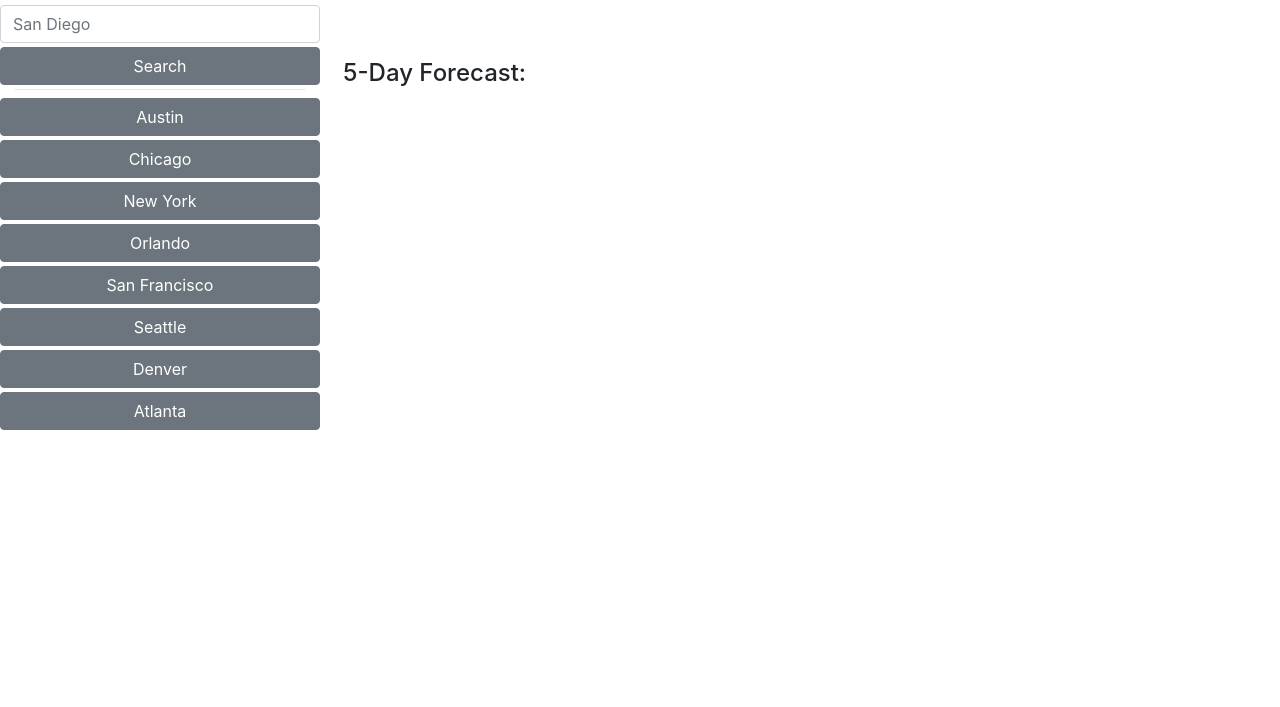
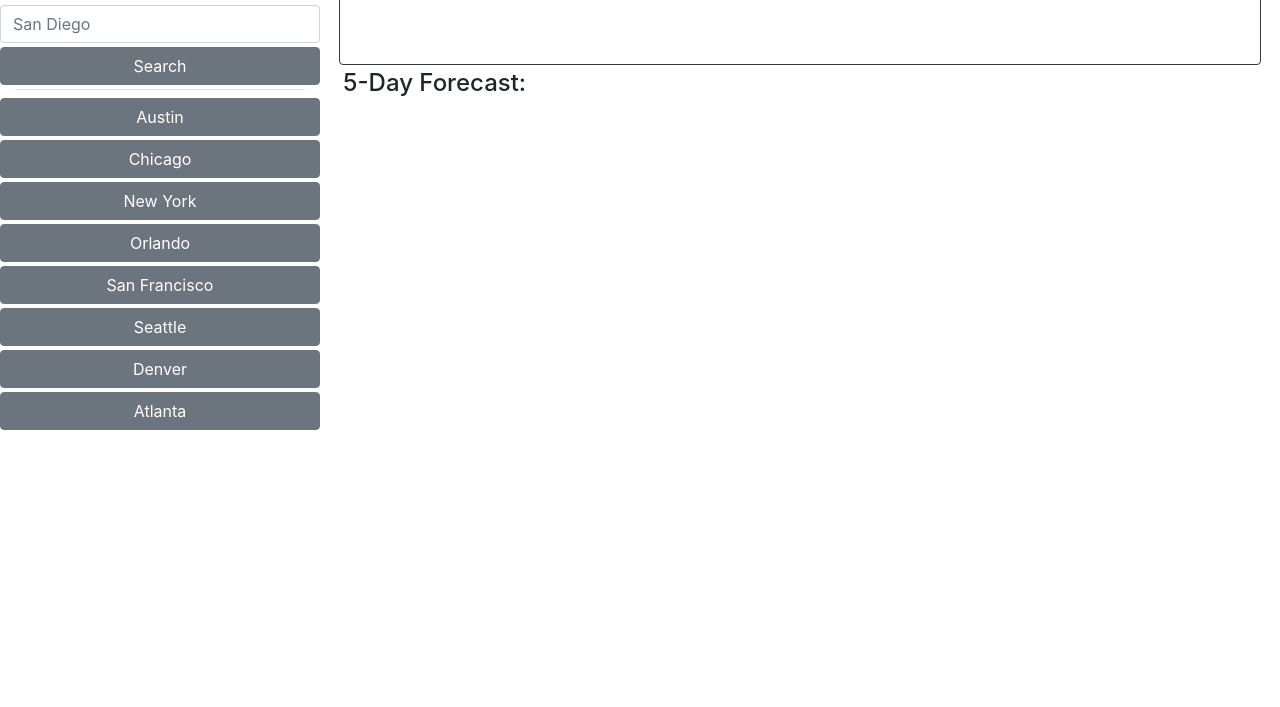
Before and after one commit to grsmith35/weather-man, a plain HTML site: page index.html in a window 1280 px wide. Shown: the part 93-800 px from the top of the page. Drawn offline with nearby package versions, Linux system fonts and the light colour scheme.

Commit message:
added border to todays weather

```diff
--- a/index.html
+++ b/index.html
@@ -54,7 +54,7 @@
                 </div>
             </div>
             <div class="col-md-9">
-                <div class="row border-dark">
+                <div class="row border border-dark rounded m-1">
                     <div class="col">
                         <div class="row ml-2" id="locationHolder"></div>
                         <br>
```
